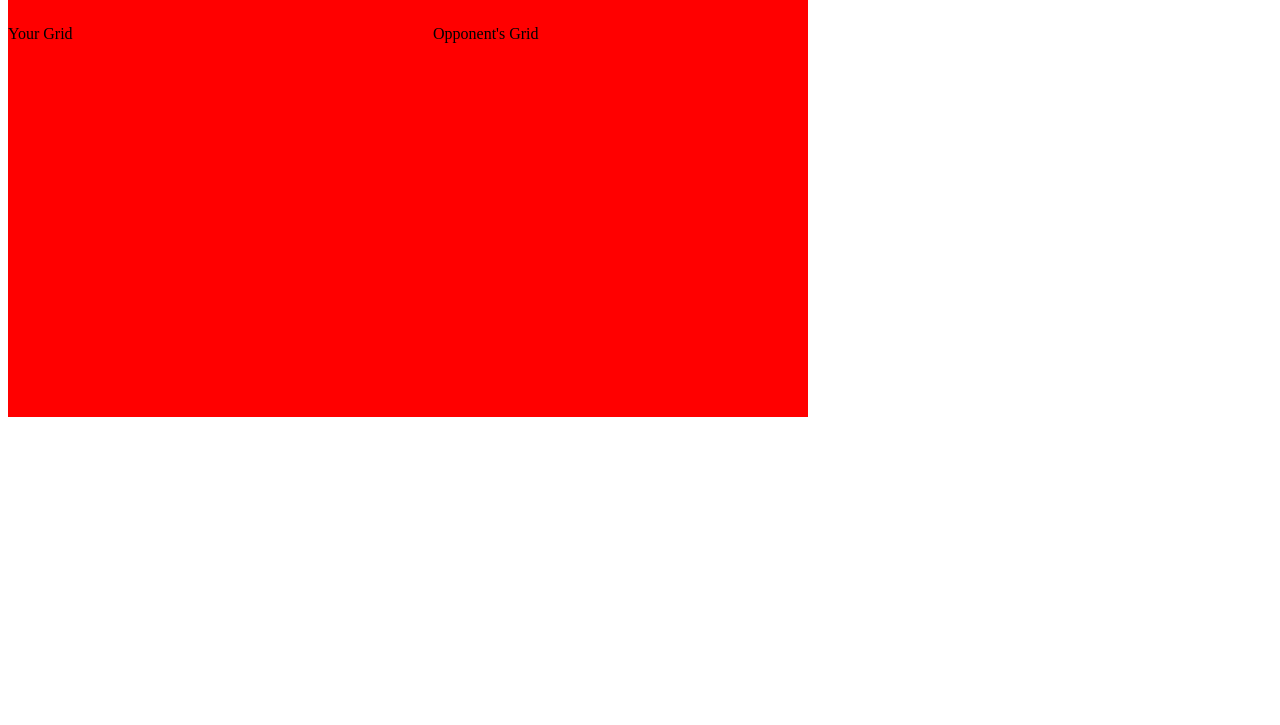
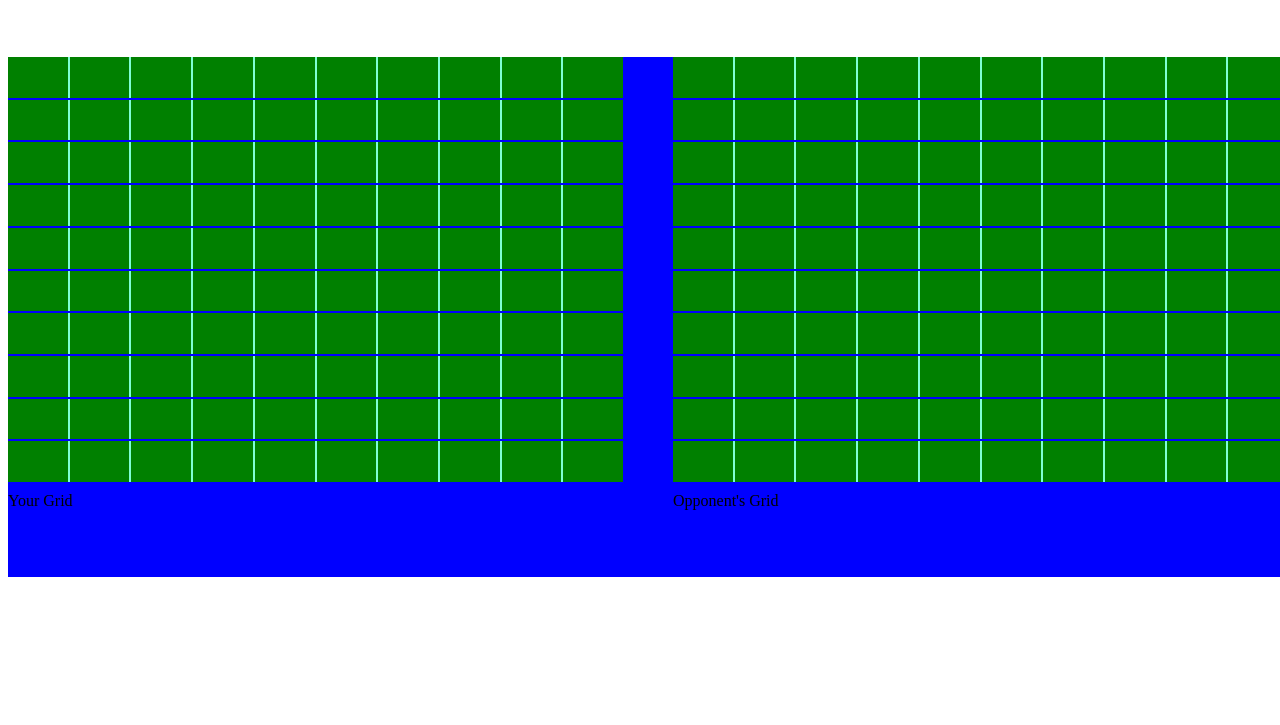
Before and after one commit to Jennyznz/battleship, a website built with webpack: page src/template.html in a window 1280 px wide. Shown: the part 91-816 px from the top of the page. Built offline with nearby package versions, Linux system fonts and the light colour scheme.

Commit message:
Update CSS grid organization

```diff
--- a/src/styles.css
+++ b/src/styles.css
@@ -1,10 +1,9 @@
 .main-container {
-    height: 500px;
-    width: 800px;
+    height: 100vh;
+    width: 100vw;
     display: grid;
     grid-template-rows: 1fr 4fr 1fr;
     gap: 10px;
-    background-color: red;
 }
 
 .main-content {
@@ -12,7 +11,15 @@
     grid-auto-flow: column;
     grid-template-columns: 1fr 1fr;
     gap: 50px;
+    background-color: blue;
 }
+
+.gameboard-one, .gameboard-two {
+    display: grid;
+    grid-template-rows: 5fr 1fr;
+    gap: 10px;
+}
+
 
 .grid-one, .grid-two {
     display: grid;
@@ -25,4 +32,9 @@
     display: grid;
     grid-template-columns: repeat(10, 1fr);
     gap: 2px;
+    background-color: aquamarine;
 }
+
+.cell {
+    background-color: green;
+}
```
